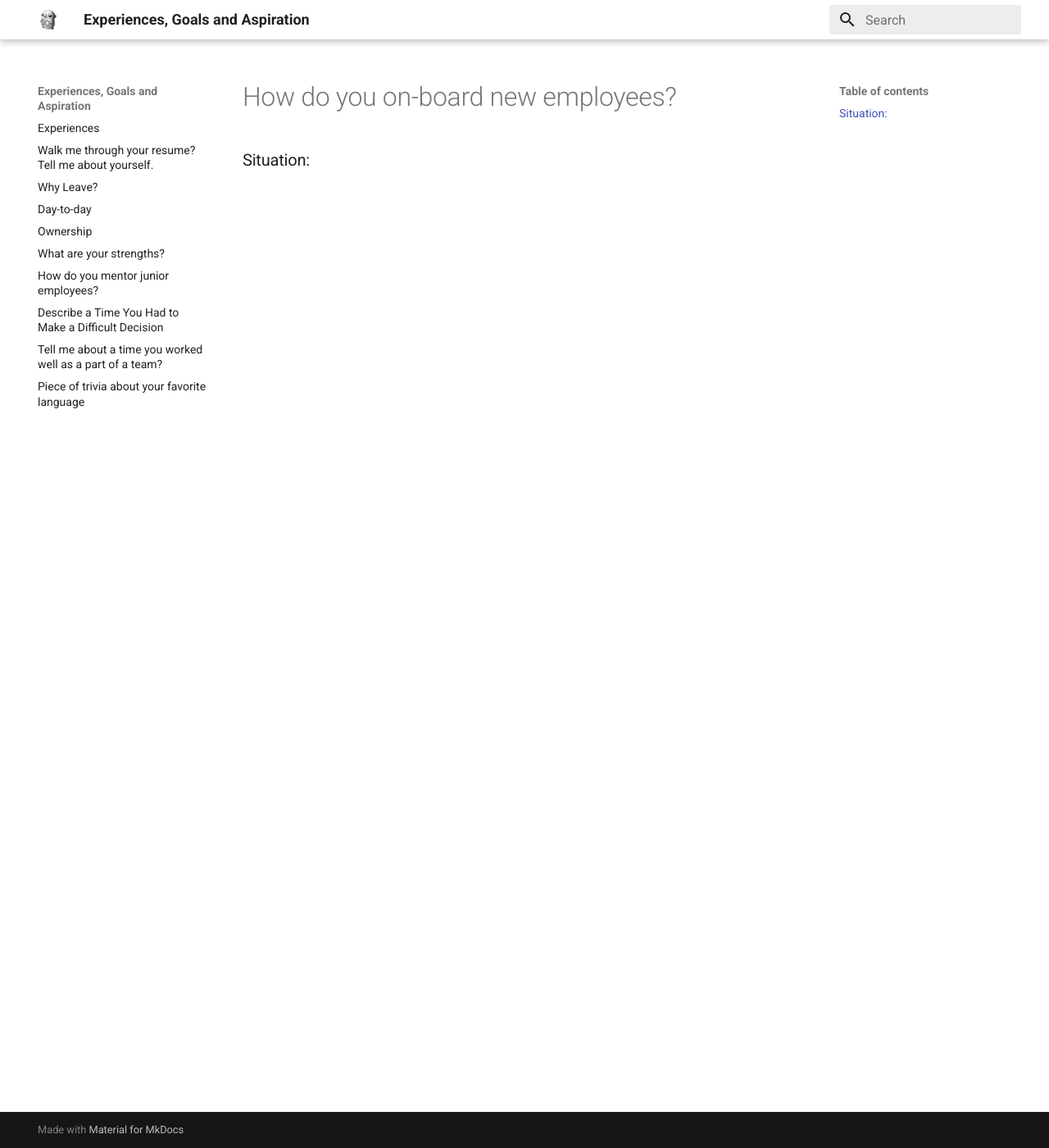
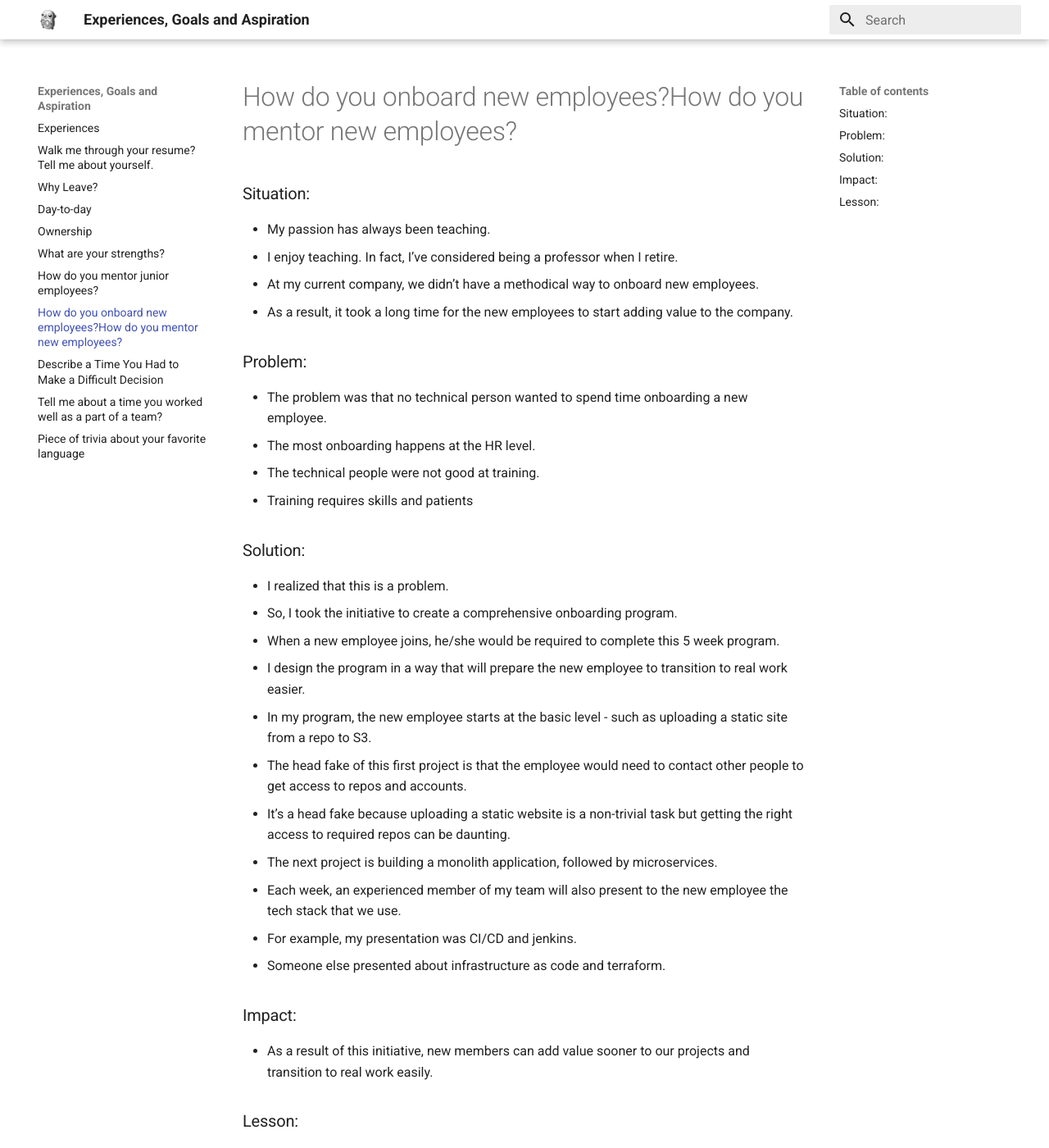
Before and after one commit to stashedUp/experiences, an MkDocs documentation site: the page built from docs/OnBoarding.md, in a window 1280 px wide and 1400 px high. Shown: the whole window at 82% size. Built offline with MkDocs 1.6.1 and Material for MkDocs 9.7.7, drawn with Linux system fonts in a browser that asks for light colours; some of the changed text lies outside the part shown.

Commit message:
added more docs

```diff
--- a/docs/OnBoarding.md
+++ b/docs/OnBoarding.md
@@ -1,3 +1,33 @@
-# How do you on-board new employees?
+# How do you onboard new employees?How do you mentor new employees?
 
 ### Situation:
+- My passion has always been teaching.
+- I enjoy teaching. In fact, I’ve considered being a professor when I retire.
+- At my current company, we didn’t have a methodical way to onboard new employees.
+- As a result, it took a long time for the new employees to start adding value to the company.
+
+### Problem:
+- The problem was that no technical person wanted to spend time onboarding a new employee.
+- The most onboarding happens at the HR level.
+- The technical people were not good at training.
+- Training requires skills and patients
+
+### Solution:
+- I realized that this is a problem.
+- So, I took the initiative to create a comprehensive onboarding program.
+- When a new employee joins, he/she would be required to complete this 5 week program.
+- I design the program in a way that will prepare the new employee to transition to real work easier.
+- In my program, the new employee starts at the basic level - such as uploading a static site from a repo to S3.
+- The head fake of this first project is that the employee would need to contact other people to get access to repos and accounts.
+- It’s a head fake because uploading a static website is a non-trivial task but getting the right access to required repos can be daunting.
+- The next project is building a monolith application, followed by microservices.
+- Each week, an experienced member of my team will also present to the new employee the tech stack that we use.
+- For example, my presentation was CI/CD and jenkins.
+- Someone else presented about infrastructure as code and terraform.
+
+### Impact:
+- As a result of this initiative, new members can add value sooner to our projects and transition to real work easily.
+
+### Lesson:
+- From this initiative, I have learnt that it is better to invest the time creating a comprehensive onboarding project rather than simply asking the new employee to shadow senior employees in the long run.
+- It’s methodical and we can work on a baseline to improve the program.
--- a/mkdocs.yml
+++ b/mkdocs.yml
@@ -14,6 +14,7 @@ nav:
     - Ownership.md
     - Strengths.md
     - MentorJunior.md
+    - OnBoarding.md
     - DifficultDecision.md
     - WorkedWellTeam.md
     - FavLanguage.md
```
Also changed, not shown: docs/MentorJunior.md (+1 -1 lines), docs/index.md (+0 -2 lines), docs/Weakness.md (added).
